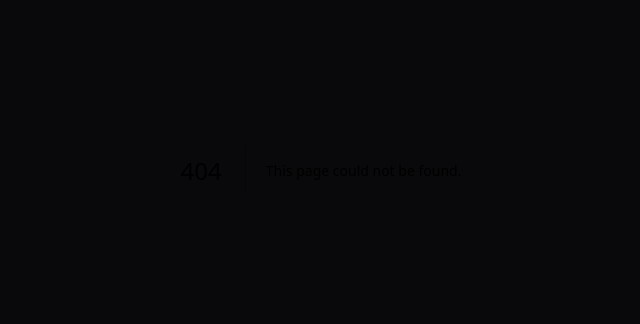
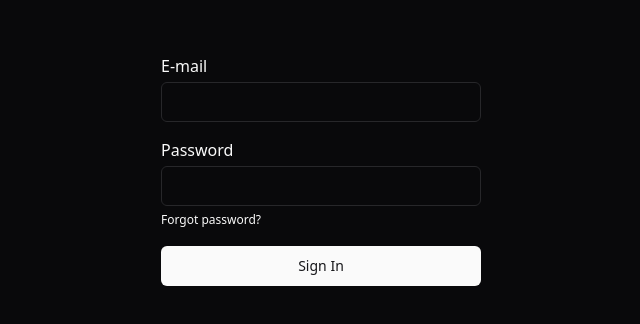
Before and after one commit to samuel-cabral/courses-manager, a Next.js app in the folder apps/web/: page /auth/sign-in in a window 1280 px wide. Before the commit this address had no page. Shown: the part 230-554 px from the top of the page, without its empty margins (319-959 px from the left). Built offline with nearby package versions, Linux system fonts and the light colour scheme.

Commit message:
feat(auth): add authentication layout and sign-in page components

```diff
--- /dev/null
+++ b/apps/web/src/app/auth/layout.tsx
@@ -0,0 +1,11 @@
+export default function AuthLayout({
+  children,
+}: Readonly<{
+  children: React.ReactNode
+}>) {
+  return (
+    <div className="flex min-h-screen items-center justify-center px-4">
+      <div className="w-full max-w-xs">{children}</div>
+    </div>
+  )
+}
--- /dev/null
+++ b/apps/web/src/app/auth/sign-in/page.tsx
@@ -0,0 +1,32 @@
+import { Label } from '@radix-ui/react-label'
+import Link from 'next/link'
+
+import { Button } from '@/components/ui/button'
+import { Input } from '@/components/ui/input'
+
+export default function SignIn() {
+  return (
+    <form action="" className="space-y-4">
+      <div className="space-y-1">
+        <Label htmlFor="email">E-mail</Label>
+        <Input name="email" id="email" type="email" />
+      </div>
+
+      <div className="space-y-1">
+        <Label htmlFor="password">Password</Label>
+        <Input name="password" id="password" type="password" />
+
+        <Link
+          href="/auth/forgot-password"
+          className="text-xs font-medium text-foreground hover:underline"
+        >
+          Forgot password?
+        </Link>
+      </div>
+
+      <Button type="submit" className="w-full">
+        Sign In
+      </Button>
+    </form>
+  )
+}
```
